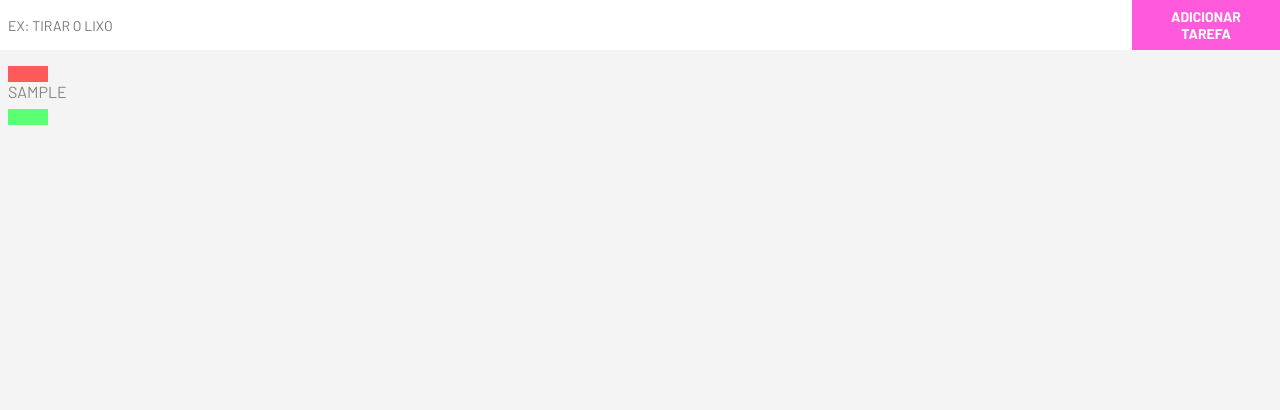
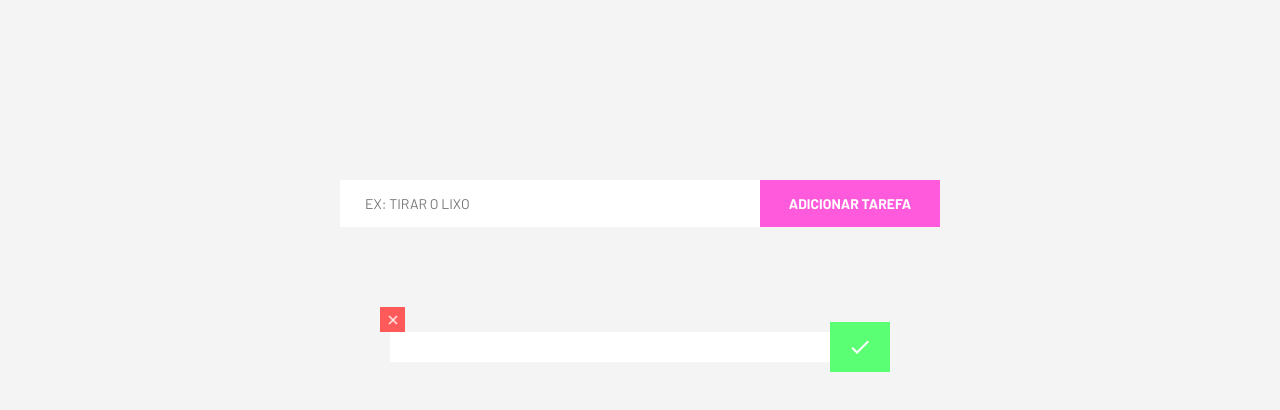
Before and after one commit to F4ELL/React-To-Do, a React (Create React App) app: page / in a window 1280 px wide. Both pictures are taken after typing "Sample" into the empty fields and a click on the button "ADICIONAR TAREFA". Shown: the top 410 px of the page. Built offline with nearby package versions, Linux system fonts and the light colour scheme.

Commit message:
feat: conclusion & localstorage

```diff
--- a/src/App.js
+++ b/src/App.js
@@ -1,6 +1,6 @@
-import React, { useState } from 'react'
+import React, { useState, useEffect } from 'react'
 import { Inputbar, Button, List } from './components';
-import { GlobalStyle, StyledFlex } from './components/GlobalStyles/GlobalStyles';
+import { GlobalStyle, ContainerOut, ContainerInputBar, ContainerIn } from './components/GlobalStyles/GlobalStyles';
 
 
 
@@ -9,23 +9,38 @@ function App() {
   const [ task, setTask ] = useState('');
   const [ listTasks, setListTasks ] = useState([]);
 
+  useEffect(()=>{
+    if(localStorage.getItem('tasks')){
+      const storageTasks = JSON.parse(localStorage.getItem('tasks') || []);
+
+      if(storageTasks.length > 0){
+        setListTasks(storageTasks);
+      }
+    }
+  }, []);
+
   const createTask = () => {
     if(task === '' || task === ' '){
       alert("Digite uma tarefa!");
     } else{
-      setListTasks(listTasks => [...listTasks, {id: listTasks.length, title: task, isCompleted: false}]);
+      setListTasks(listTasks => [{id: listTasks.length, title: task, isCompleted: false}, ...listTasks]);
+      localStorage.setItem('tasks', JSON.stringify([{id: listTasks.length, title: task, isCompleted: false}, ...listTasks]));
     }
     setTask('');
   }
 
   return (
     <>
-      <GlobalStyle />
-      <StyledFlex>
-      <Inputbar handleTextTask={setTask} placeholder="Ex: Tirar o lixo" value={task}/>
-      <Button textButton="Adicionar tarefa" handleButton={() => createTask()} buttonColor={'#FF5ADB'}/>
-      </StyledFlex>
-      <List allTasks={listTasks} updateTasks={setListTasks}/>
+      <ContainerOut>
+        <ContainerIn>
+          <GlobalStyle />
+          <ContainerInputBar>
+            <Inputbar handleTextTask={setTask} placeholder="Ex: Tirar o lixo" value={task}/>
+            <Button textButton="Adicionar tarefa" buttonPadding={'15px 15px'}handleButton={() => createTask()} buttonColor={'#FF5ADB'} buttonWidth={'180px'} buttonColorHover={'#ff29d0'}/>
+          </ContainerInputBar>
+          <List allTasks={listTasks} updateTasks={setListTasks}/>
+        </ContainerIn>
+      </ContainerOut>
     </>
   );
 }
--- a/src/components/Button/StyledButton.js
+++ b/src/components/Button/StyledButton.js
@@ -4,15 +4,21 @@ export const StyledButton = styled.button`
     background-color: ${props => props.buttonColor};
     border: none;
     color: #FFF;
-    padding: 8px 20px;
+    padding: ${props => props.buttonPadding};
+    max-width: ${props => props.buttonWidth};
+    width: 100%;
+    height: ${props => props.buttonHeight};
     text-transform: uppercase;
     font-size: 14px;
     font-weight: 700;
     cursor: pointer;
     transition: 0.2s ease-out;
+    display: flex;
+    justify-content: center;
+    align-items: center;
 
     &:hover{
-        background-color: #ff29d0;
+        background-color: ${props => props.buttonColorHover};
         transition: 0.2s ease-out;
     }
 `;
--- a/src/components/Button/index.js
+++ b/src/components/Button/index.js
@@ -1,10 +1,10 @@
 import React from 'react'
 import { StyledButton } from './StyledButton'
 
-export const Button = ({ textButton, handleButton, buttonColor }) => {
+export const Button = ({ children, textButton, handleButton, buttonColor, buttonWidth, buttonColorHover, buttonHeight, buttonPadding }) => {
     return (
         <>
-          <StyledButton onClick={() => handleButton()} buttonColor={buttonColor}>{textButton}</StyledButton>
+          <StyledButton onClick={() => handleButton()} buttonColor={buttonColor} buttonWidth={buttonWidth} buttonColorHover={buttonColorHover} buttonHeight={buttonHeight} buttonPadding={buttonPadding}>{textButton ? textButton : children}</StyledButton>
         </>
     )
 }
--- a/src/components/GlobalStyles/GlobalStyles.js
+++ b/src/components/GlobalStyles/GlobalStyles.js
@@ -10,9 +10,33 @@ export const GlobalStyle = createGlobalStyle`
     }
     body{
         background-color: #F4F4F4;
+        min-height: 100vh;
+        height: 100%;
     }
 `;
 
-export const StyledFlex = styled.div`
+export const ContainerOut = styled.div`
     display: flex;
+    align-items: center;
+    flex-direction: column;
+    height: 100vh;
 `;
+
+export const ContainerIn = styled.div`
+    width: 100%;
+    max-width: 600px;
+    padding-top: 180px;
+`;
+
+export const ContainerInputBar = styled.div`
+    display: flex;
+    width: 100%;
+    margin-bottom: 80px;
+`;
+
+export const ContainerList = styled.div`
+    display: flex;
+    justify-content: space-between;
+    align-items: center;
+    position: relative;
+`;
--- a/src/components/Input/StyledInput.js
+++ b/src/components/Input/StyledInput.js
@@ -3,7 +3,7 @@ import styled from 'styled-components'
 export const StyledInput = styled.input`
     width: 100%;
     font-size: 14px;
-    padding: 8px;
+    padding: 8px 25px;
     color: #868686;
     border: none;
     outline: none;
--- a/src/components/List/StyledList.js
+++ b/src/components/List/StyledList.js
@@ -4,5 +4,34 @@ export const StyledList = styled.ul`
     list-style: none;
     text-transform: uppercase;
     color: #868686;
-    padding: 8px;
+    max-height: 300px;
+    overflow-y: auto;
+    padding: 15px 50px 0 50px;
+
+    &::-webkit-scrollbar {
+        display: none;
+      }
+
+    .item{
+        margin-bottom: 30px;
+    }
+
+    li{
+        background-color: #FFF;
+        width: 100%;
+        padding: 15px 25px;
+    }
+
+    .delete{
+        position: absolute;
+        top: -15px;
+        left: -10px;
+        width: 25px;
+        height: 25px;
+    }
+
+    .small{
+        width: 10px;
+        height: 10px;
+    }
 `;
--- a/src/components/List/index.js
+++ b/src/components/List/index.js
@@ -1,6 +1,9 @@
 import React from 'react'
 import { Button } from '../Button'
 import { StyledList } from './StyledList';
+import { ContainerList } from '../GlobalStyles/GlobalStyles';
+import Vector from '../../assets/images/Vector.png';
+import Plus from '../../assets/images/Plus.png';
 
 export const List = ({ allTasks, updateTasks }) => {
 
@@ -11,34 +14,39 @@ export const List = ({ allTasks, updateTasks }) => {
         }
         const listAtt = allTasks.filter(isDifference);
         updateTasks(listAtt);
+
+        localStorage.setItem('tasks', JSON.stringify(listAtt));
     }
 
     const completeTask = (id) => {
 
         const taskCopy = allTasks;
-        const index = allTasks.findIndex((i)=> i.id == id);
+        const index = allTasks.findIndex((i)=> i.id === id);
         taskCopy[index].isCompleted = true;
 
         updateTasks(taskCopy);
 
-        const ifCompleted = (item) => {
-            return item.isCompleted === false;
-        }
-
-        const listAtt = allTasks.filter(ifCompleted);
-        updateTasks(listAtt);
+        localStorage.setItem('tasks', JSON.stringify(taskCopy));
     }
 
     return (
         <>
             <StyledList>
                 {allTasks.map((task, index) => (
-                    <div key={index}>
-                    {!task.isCompleted &&
+                    <div className='item' key={index}>
+                    {task.isCompleted === false &&
                         <>
-                            <Button handleButton={()=> deleteTask(task.id)} buttonColor={'#FF5A5A'}>X</Button>
-                            <li>{task.title}</li>
-                            <Button buttonColor={'#5AFF74'} handleButton={()=> completeTask(task.id)}/>
+                            <ContainerList>
+                                <div className="delete">
+                                    <Button handleButton={()=> deleteTask(task.id)} buttonHeight={'100%'}buttonColor={'#FF5A5A'} buttonPadding={'0'} buttonWidth={'100%'} buttonColorHover={'#ff4242'}>
+                                        <img className='small' src={Plus} alt='Deletar Tarefa' />
+                                    </Button>
+                                </div>
+                                <li>{task.isCompleted}</li>
+                                    <Button buttonColor={'#5AFF74'} buttonWidth={'60px'} buttonPadding={'0'} buttonHeight={'50px'} buttonColorHover={'#30ff51'} handleButton={()=> completeTask(task.id)}>
+                                        <img className='bigger' src={Vector} alt='Tarefa Concluída' />
+                                    </Button>
+                            </ContainerList>
                         </>
                     }
                     </div>
```
Also changed, not shown: src/assets/images/Plus.png (added), src/assets/images/Vector.png (added).
